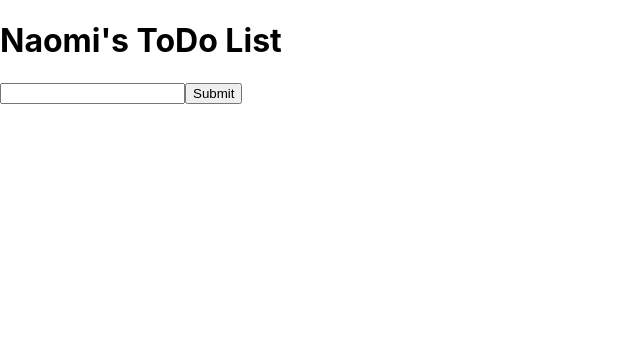
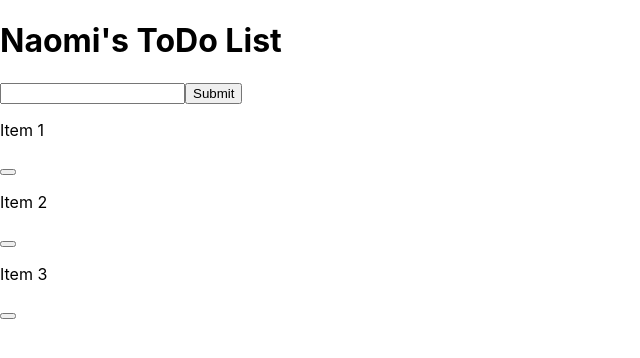
Before and after one commit to naomiuwa/todo-list, a React (Create React App) app: page / in a window 1280 px wide. Shown: the top 358 px of the page, without its empty margins (0-640 px from the left). Built offline with nearby package versions, Linux system fonts and the light colour scheme.

Commit message:
created a TodoList & ListItemcomponents - ListItem is rendered through TodoList

```diff
--- a/src/App.js
+++ b/src/App.js
@@ -1,6 +1,7 @@
 //import "./App.css";
 import Form from "./Components/Form";
 import { useState } from "react";
+import TodoList from "./Components/TodoList";
 
 function App() {
   //this state keeps track of all our todo list items
@@ -14,13 +15,14 @@ function App() {
   }
 
   //here we can see the latest value of our list
-  console.log(todos)
+  //console.log(todos)
 
   return (
     <div className="App">
       <h1> Naomi's ToDo List</h1>
   {/* here we are passing the function down as a prop so that the list updates when the user clicks the submit button to add a new item */}
       <Form addTodo={addTodo} />
+      <TodoList />
     </div>
   );
 }
--- /dev/null
+++ b/src/Components/ListItem.js
@@ -0,0 +1,12 @@
+//this component will rendered through the TodoList component
+
+function ListItem({ text }) {
+  return (
+    <div>
+      <p> {text} </p>
+      <button></button>
+    </div>
+  );
+}
+
+export default ListItem;
--- /dev/null
+++ b/src/Components/TodoList.js
@@ -0,0 +1,13 @@
+import ListItem from "./ListItem";
+
+function TodoList() {
+  return (
+    <div>
+      <ListItem text="Item 1" />
+      <ListItem text="Item 2" />
+      <ListItem text="Item 3" />
+    </div>
+  );
+}
+
+export default TodoList;
```
Also changed, not shown: src/Components/ListItem.css (added), src/Components/TodoList.css (added).
